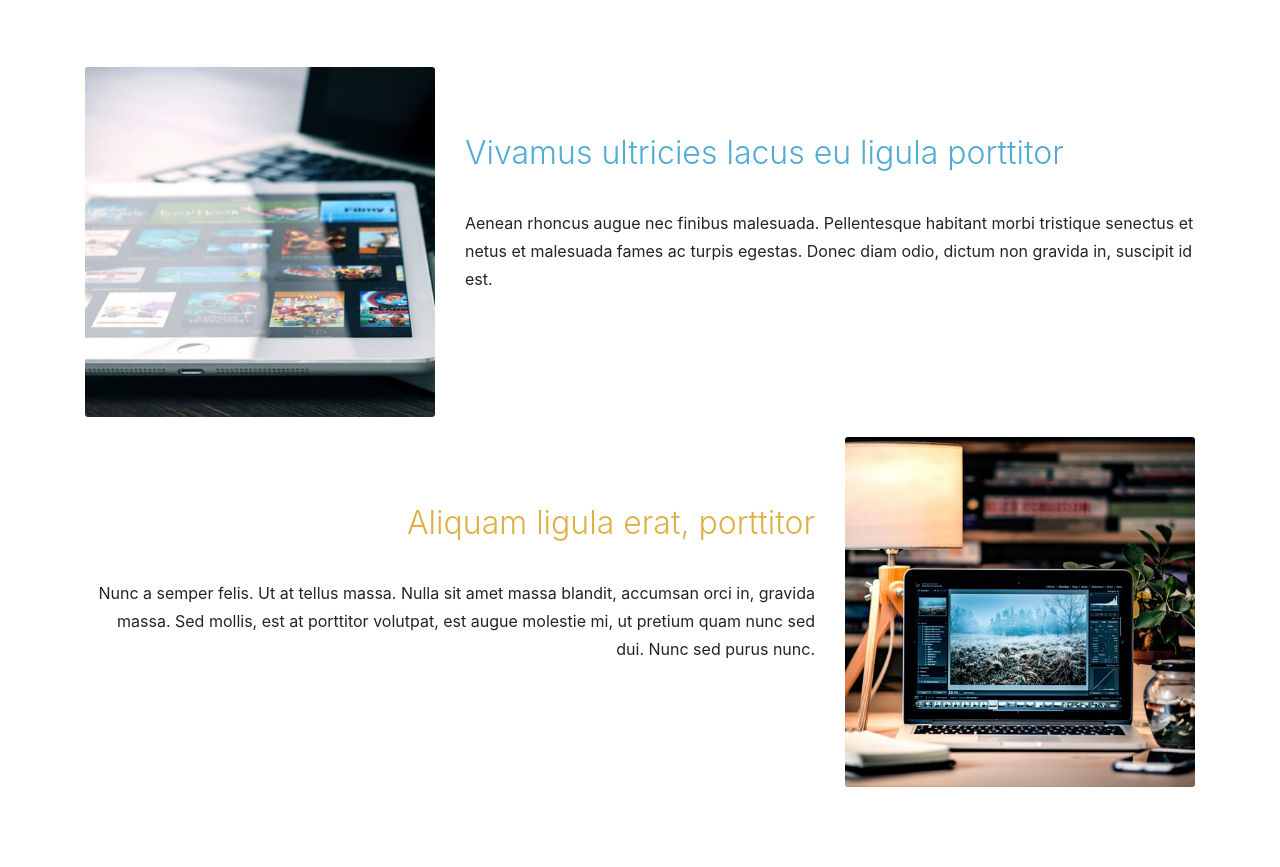
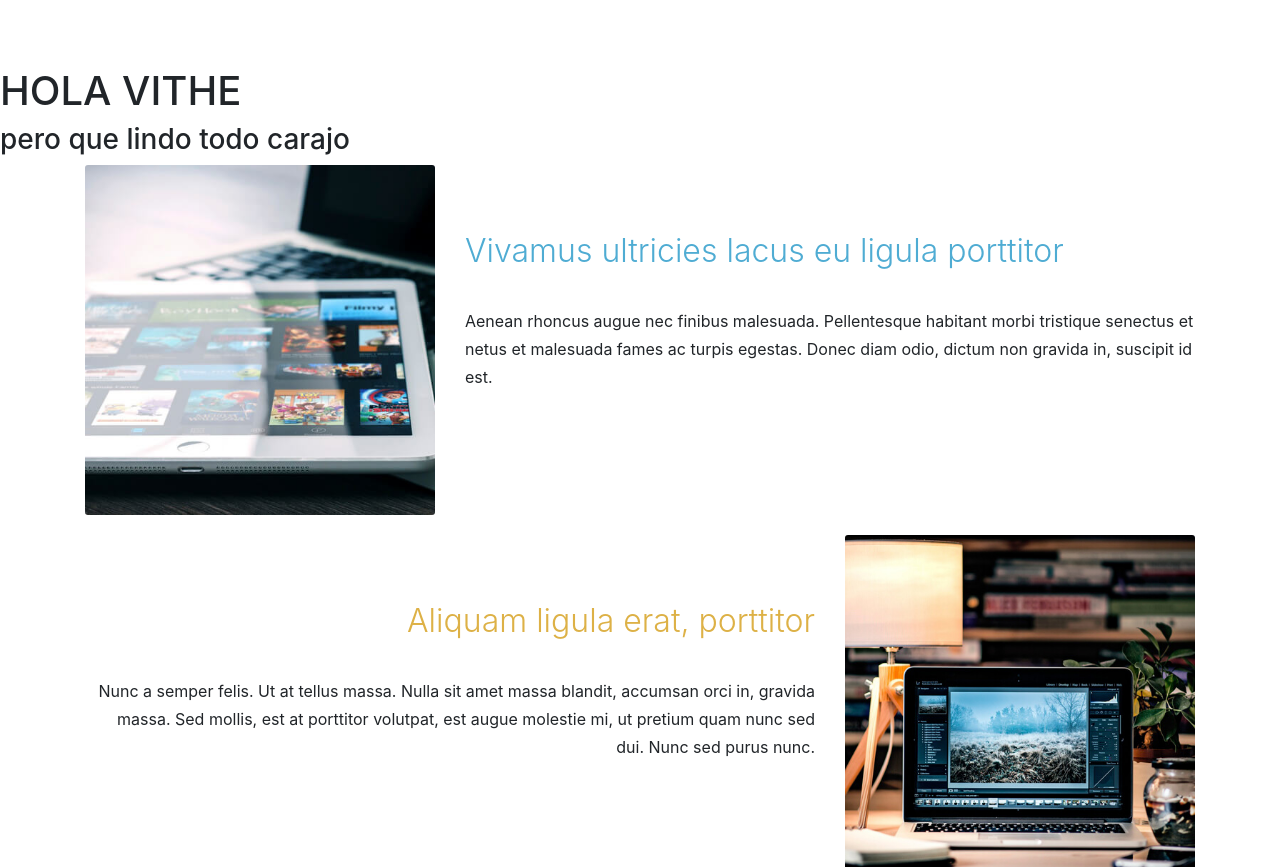
Before and after one commit to JoacoViera/Startup, a plain HTML site: page index.html in a window 1280 px wide. Shown: the part 1181-2048 px from the top of the page. Drawn offline with nearby package versions, Linux system fonts and the light colour scheme.

Commit message:
se agrego rama tarjeta eaea

```diff
--- a/index.html
+++ b/index.html
@@ -78,6 +78,9 @@
                 </div>
             </div>
         </section>
+
+        <h1>HOLA VITHE</h1>
+        <h3>pero que lindo todo carajo</h3>
 
         <section class="fotos">
             <div class="container">
```
